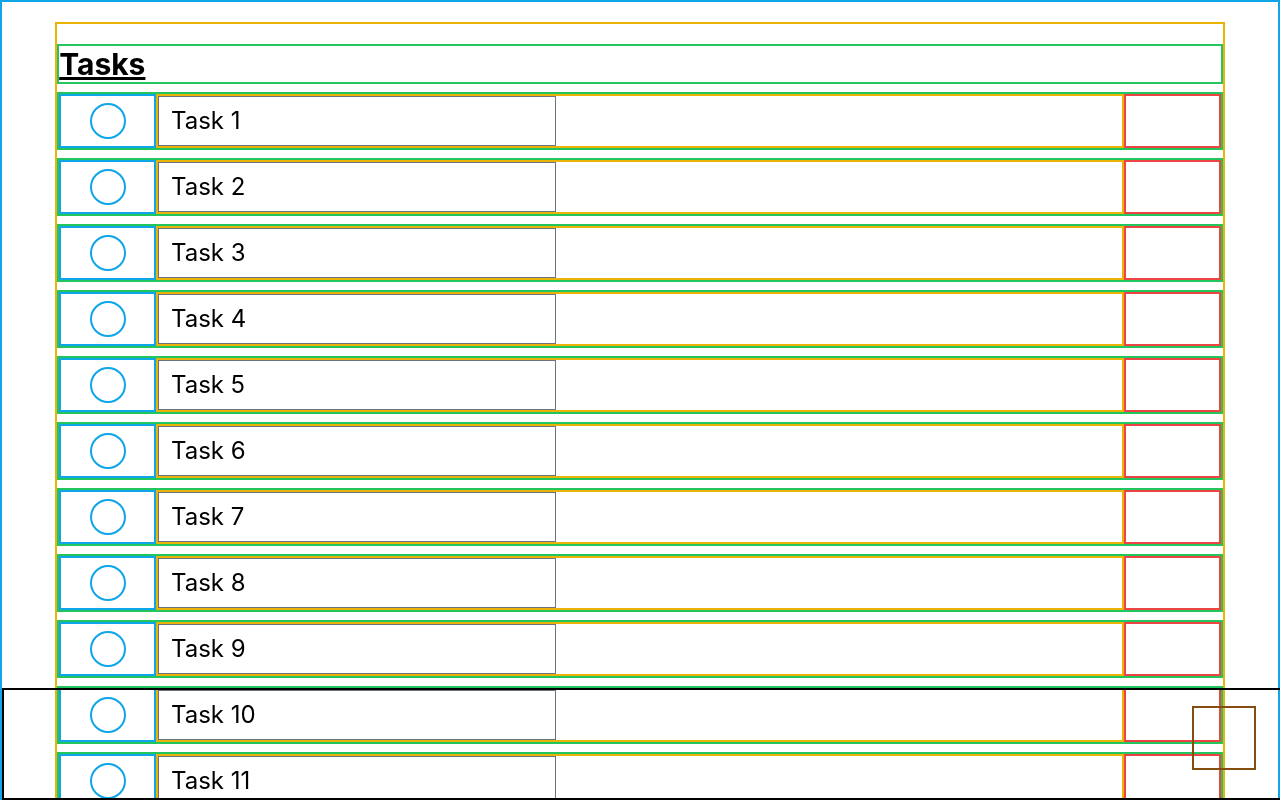
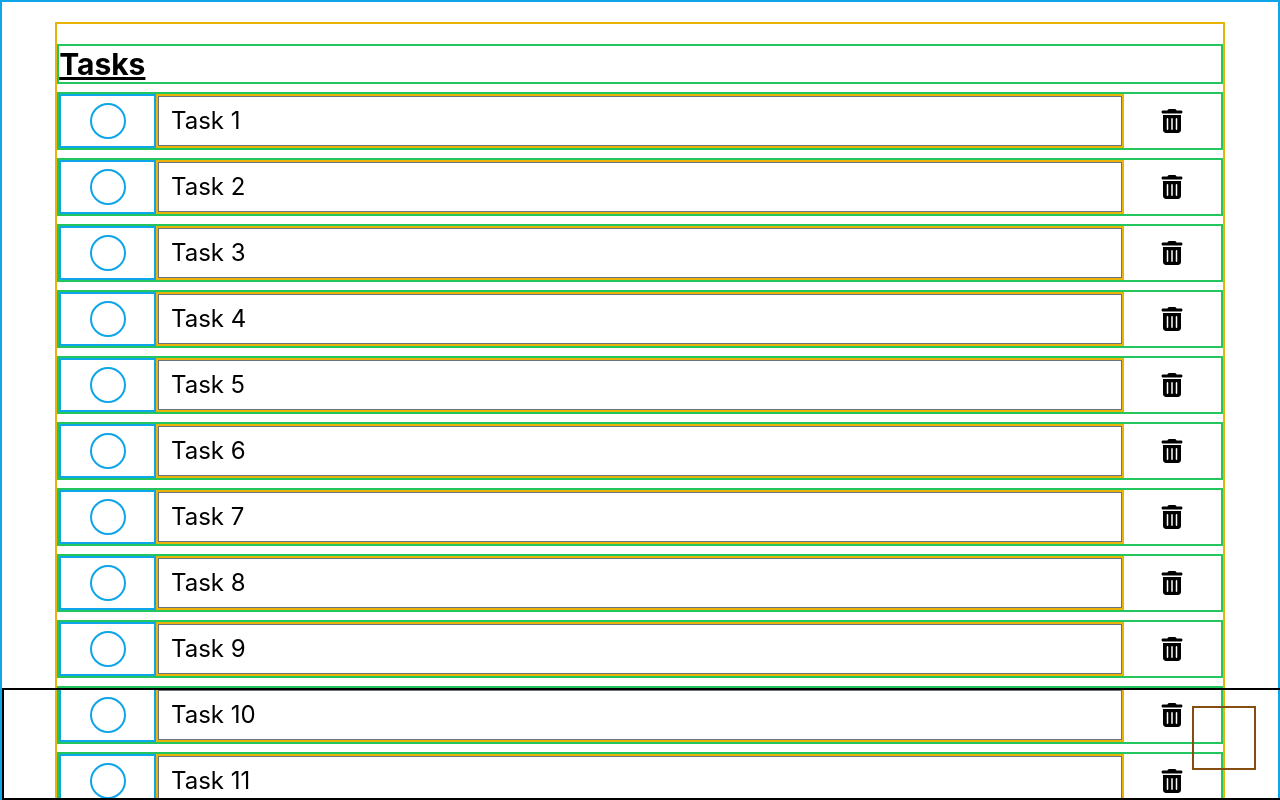
Before and after one commit to Daniel7842900/ToDoWebAppFrontend, a React (Create React App) app: page / in a window 1280 px wide. Shown: the top 800 px of the page. Built offline with nearby package versions, Linux system fonts and the light colour scheme.

Commit message:
add task remove icon

```diff
--- a/package.json
+++ b/package.json
@@ -3,6 +3,10 @@
   "version": "0.1.0",
   "private": true,
   "dependencies": {
+    "@fortawesome/fontawesome-svg-core": "^6.3.0",
+    "@fortawesome/free-regular-svg-icons": "^6.3.0",
+    "@fortawesome/free-solid-svg-icons": "^6.3.0",
+    "@fortawesome/react-fontawesome": "^0.2.0",
     "@testing-library/jest-dom": "^5.16.5",
     "@testing-library/react": "^13.4.0",
     "@testing-library/user-event": "^13.5.0",
--- a/src/App.js
+++ b/src/App.js
@@ -1,8 +1,11 @@
 import { BrowserRouter, Routes, Route } from "react-router-dom";
+import { library } from "@fortawesome/fontawesome-svg-core";
+import { faTrashCan } from "@fortawesome/free-solid-svg-icons";
 import React from "react";
 import ToDo from "./pages/ToDo";
 
 function App() {
+  library.add(faTrashCan);
   return (
     <BrowserRouter>
       <React.Fragment>
--- a/src/components/Task.js
+++ b/src/components/Task.js
@@ -1,9 +1,11 @@
+import { FontAwesomeIcon } from "@fortawesome/react-fontawesome";
+
 const Task = (props) => {
   const { detail, status } = props;
 
   return (
     <div className="w-full border-2 border-green-500 mx-auto mt-2 flex-auto flex">
-      {/* Task checkbox */}
+      {/* Task Checkbox */}
       <div className="w-1/12 border-2 border-sky-500 flex justify-center">
         <input
           type="checkbox"
@@ -12,9 +14,19 @@ const Task = (props) => {
       </div>
       {/* Task Description */}
       <div className="w-10/12 border-2 border-yellow-500 mx-auto">
-        <input type="text" className="text-2xl align-middle " value={detail} />
+        <input
+          type="text"
+          className="w-full text-2xl align-middle"
+          value={detail}
+        />
       </div>
-      <div className="w-1/12 border-2 border-red-500 mx-auto"></div>
+      {/* Task Remove Icon */}
+      <div className="w-1/12 border-1 border-red-500 flex justify-center">
+        <FontAwesomeIcon
+          icon="fa-solid fa-trash-can"
+          className="w-6 h-6 m-auto"
+        />
+      </div>
     </div>
   );
 };
```
Also changed, not shown: 1 other file (tests, documents, lock files or other folders).
